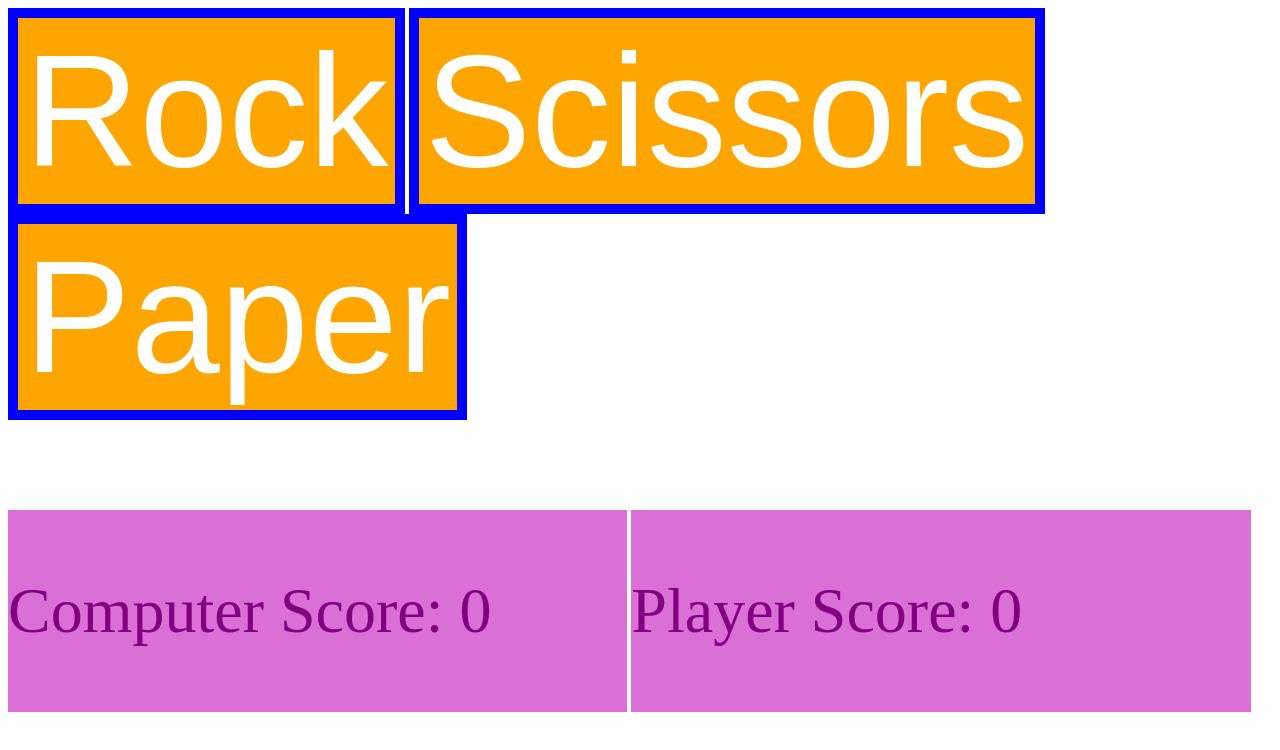
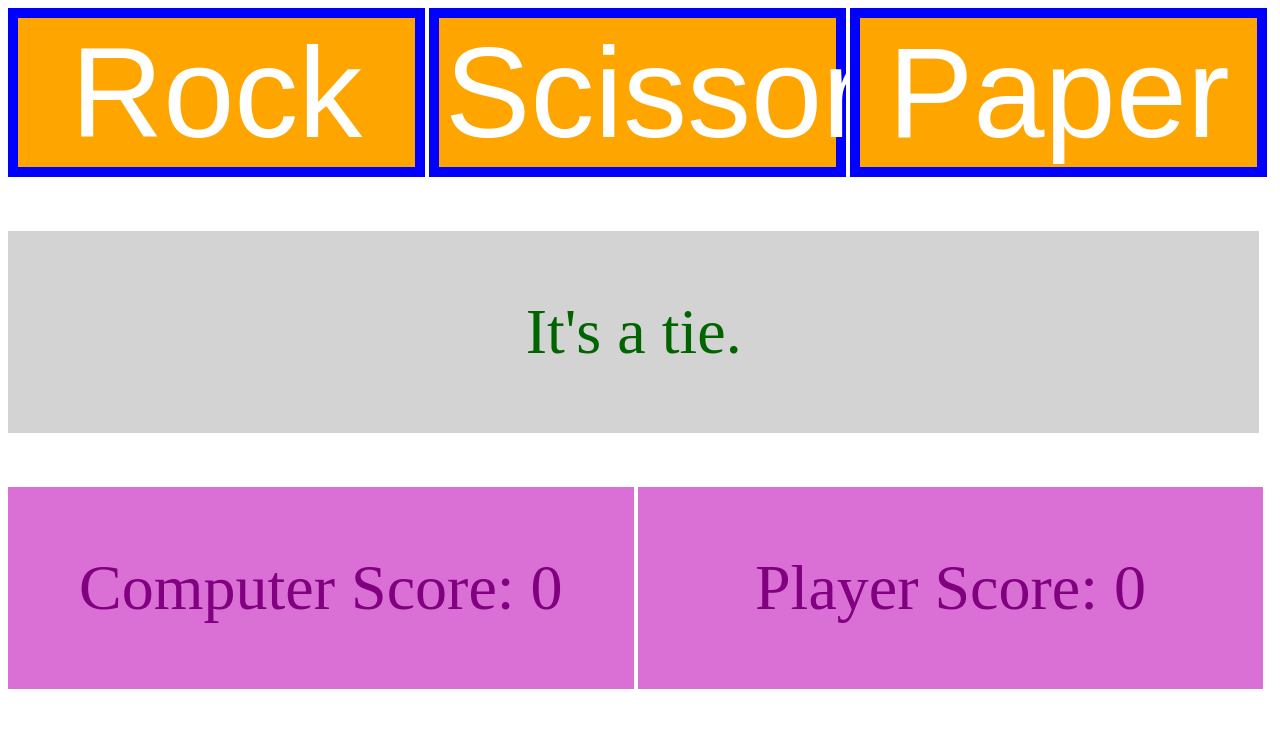
Before and after one commit to Kevlar2222/Rock_Paper_Scissors, a plain HTML site: page index.html in a window 1280 px wide. Both pictures are taken after a click on the button "Rock". Drawn offline with Linux system fonts and the light colour scheme.

Commit message:
some design and game limit to 5

```diff
--- a/index.html
+++ b/index.html
@@ -13,14 +13,21 @@
       <br>
       <br>
       <br>
+      <div class = "result">
+        <p id = "result">Click a button to play.</p>
+      </div>
       <br>
       <br>
-      <div>
-        <p>Computer Score: <span id = "computerScore">0</span></p>
+      <br>
+      <div class = "bottom">
+        <div class = "split">
+          <p>Computer Score: <span id = "computerScore">0</span></p>
+        </div>
+        <div class = "split">
+            <p>Player Score: <span id = "playerScore">0</span></p>
+        </div>
       </div>
-      <div>
-          <p>Player Score: <span id = "playerScore">0</span></p>
-      </div>
+
     <script type="text/javascript" src="javascript.js"></script>
   </body>
 </html>
--- a/javascript.js
+++ b/javascript.js
@@ -35,10 +35,29 @@ function updateScore(e) {
     if (playRound(e.target.id, computerPlay() ) == 'loss') {
         computerScore += 1;
         document.getElementById("computerScore").innerHTML = computerScore;
+        document.getElementById("result").innerHTML = "Computer Wins.";
+        if (computerScore == 5) {
+            alert("Computer Wins!");
+            computerScore = 0;
+            playerScore = 0;
+            document.getElementById("playerScore").innerHTML = playerScore;
+            document.getElementById("computerScore").innerHTML = computerScore;
+        }
     }
     else if (playRound(e.target.id, computerPlay() ) == 'win') {
         playerScore += 1;
         document.getElementById("playerScore").innerHTML = playerScore;
+        document.getElementById("result").innerHTML = "Player Wins.";
+        if (playerScore == 5) {
+            alert("Player Wins!");
+            computerScore = 0;
+            playerScore = 0;
+            document.getElementById("playerScore").innerHTML = playerScore;
+            document.getElementById("computerScore").innerHTML = computerScore;
+        }
+    }
+    else {
+        document.getElementById("result").innerHTML = "It's a tie.";
     }
 }
 
--- a/style.css
+++ b/style.css
@@ -1,15 +1,35 @@
 button {
     background-color: orange;
     color: white;
-    font-size: 10rem;
+    font-size: 8rem;
     text-align: center;
     border: 10px solid blue;
+    width: 33%;
 }
 
-div {
-    width: 49%;
+div.split {
+    width: 49.5%;
     background-color: orchid;
     color: purple;
     display: inline-block;
     font-size: 4rem;
+    text-align: center;
 }
+
+div.bottom {
+    width: 100%;
+}
+
+div.result {
+    background-color: lightgrey;
+    width: 99%;
+    display: flex;
+    flex-flow: column;
+    height: 100%;
+}
+
+#result {
+    font-size: 4rem;
+    color: darkgreen;
+    text-align: center;
+}
```
